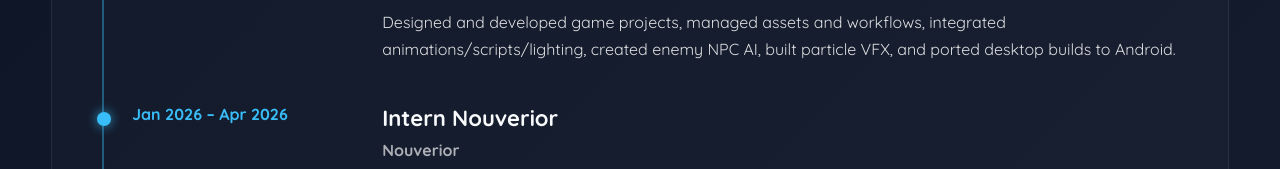
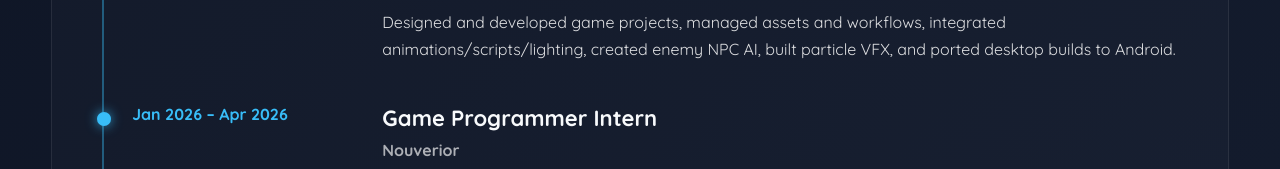
Before and after one commit to Hikariyafi35/Hikari-Portofolio, a plain HTML site: page index.html in a window 1280 px wide. Shown: the part 1861-2030 px from the top of the page. Drawn offline with Linux system fonts and the light colour scheme.

Commit message:
Update index.html

```diff
--- a/index.html
+++ b/index.html
@@ -147,7 +147,7 @@
                             <div class="timeline-date">Jan 2026 – Apr 2026</div>
 
                             <div class="timeline-content">
-                                <h3>Intern Nouverior</h3>
+                                <h3>Game Programmer Intern</h3>
                                 <h4>Nouverior</h4>
                                 <p>
                                 Contributed to character movement systems, skill selection mechanics, enemy AI behaviors, and audio integration using FMOD for synchronized gameplay sound effects.
```
